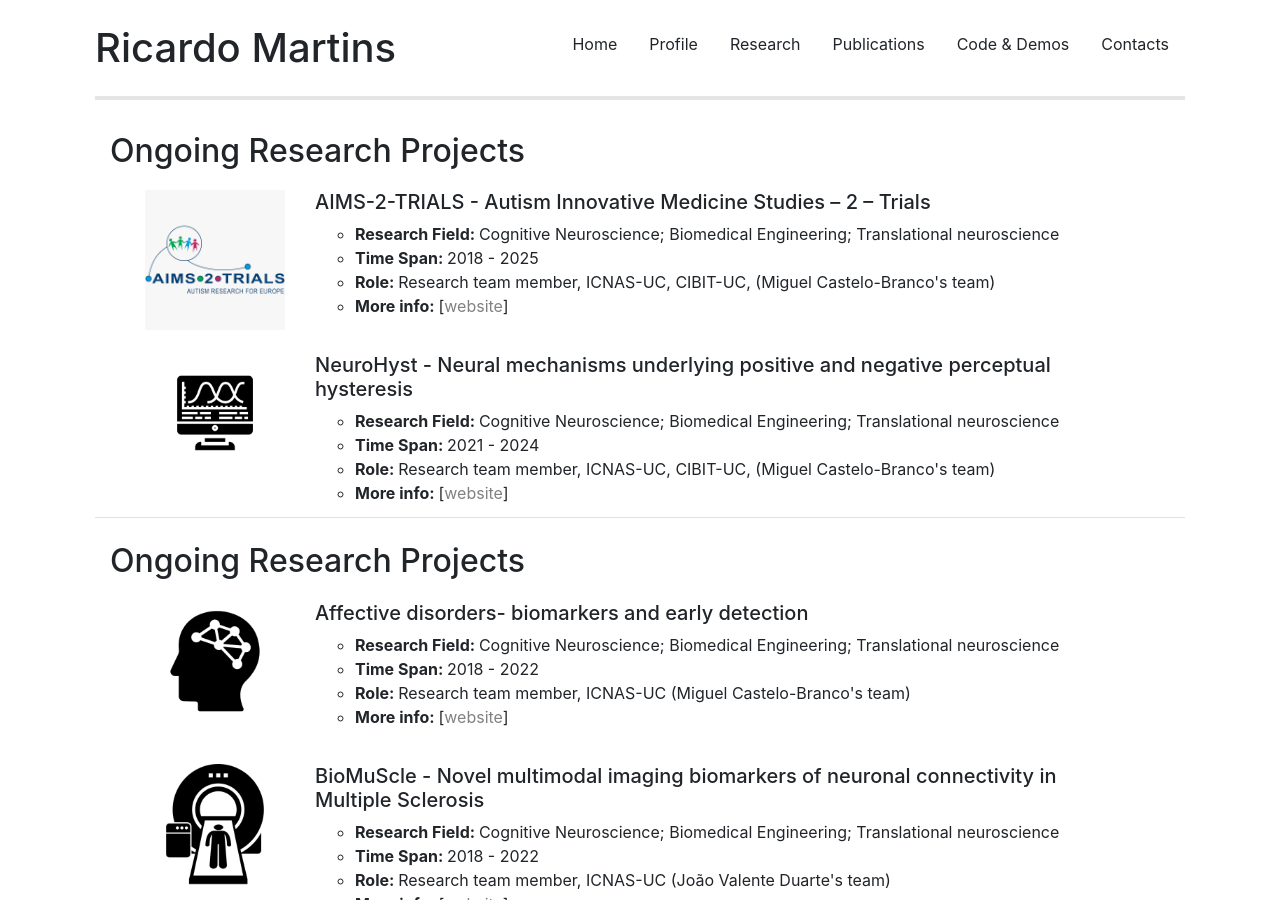
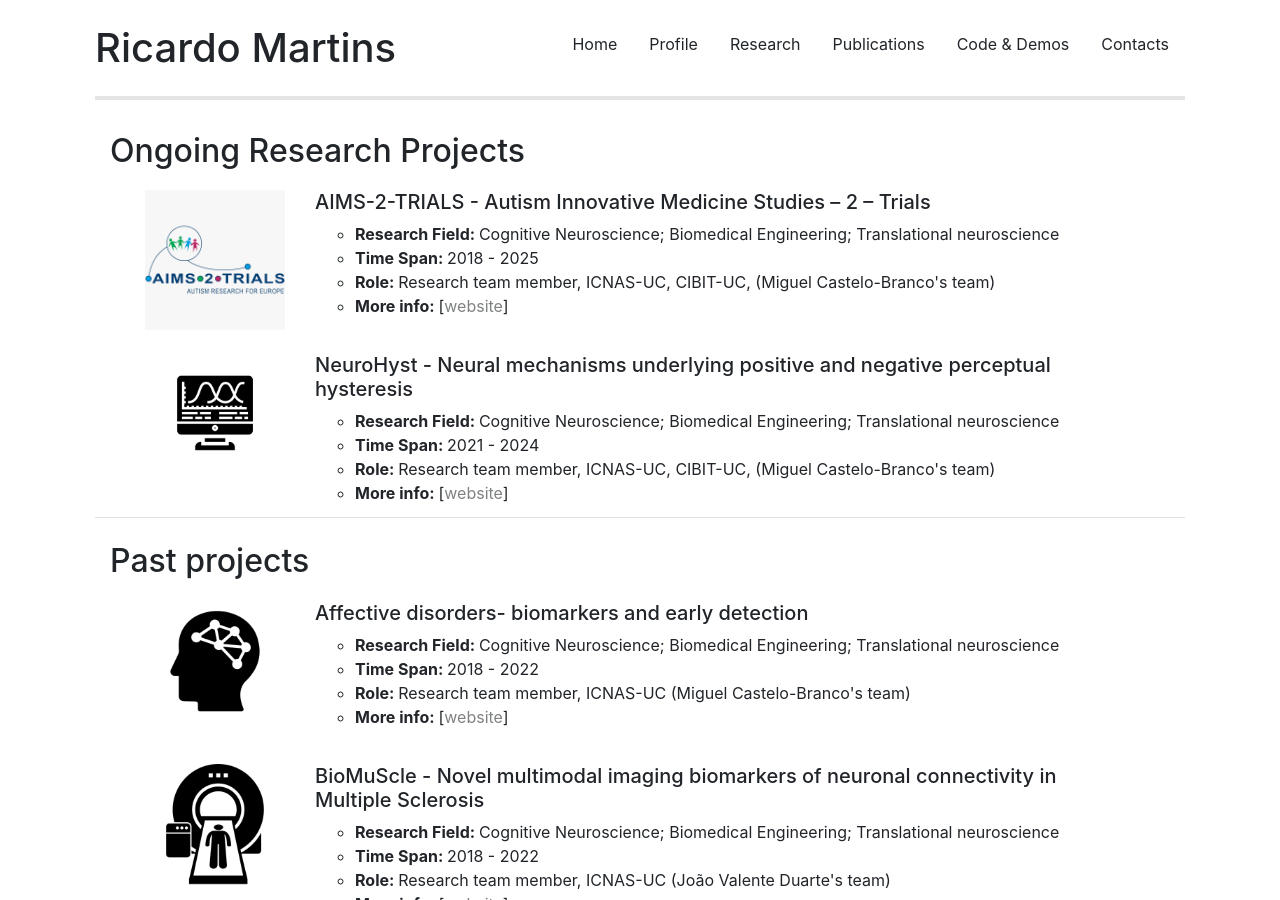
Before and after one commit to ricardomar/ricardomar.github.io, a Jekyll site: the page built from research/index_v2.html, in a window 1280 px wide and 900 px high. Built offline with Jekyll 4.4.1, drawn with Linux system fonts in a browser that asks for light colours; nearby versions of some CDN libraries.

Commit message:
Update index_v2.html

```diff
--- a/research/index_v2.html
+++ b/research/index_v2.html
@@ -34,7 +34,7 @@ title: Research Projects |
   <div class="container mt-4 border-bottom">
     <div class="row">
       <div class="col-md-12">
-        <h2>Ongoing Research Projects</h2>
+        <h2>Past projects</h2>
         <ul class="list-group">
 		{% for member in site.data.myResearchConcluded %}
           <li class="list-group-item d-flex" style="border: none;">
```
